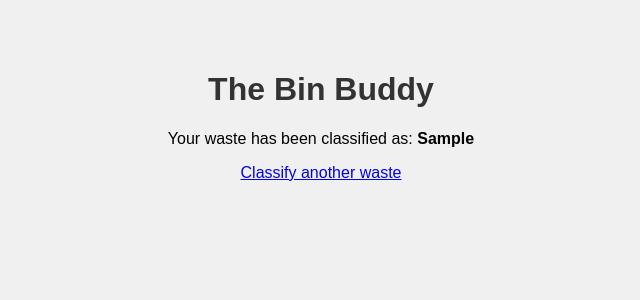
After one commit to weezyswizards/The-Bin-Buddy, a Python web app: template template/results.html in a window 1280 px wide. The commit adds this page. Shown: the top 300 px of the page, without its empty margins (319-959 px from the left). Run offline with Jinja, Linux system fonts and the light colour scheme; the template is opened without the code that fills it: most values are stand-ins (such as "Sample title", 1, 10 or a date in 2020).

Commit message:
updating html and css

```diff
--- /dev/null
+++ b/template/results.html
@@ -0,0 +1,16 @@
+<!DOCTYPE html>
+<html lang="en">
+<head>
+    <meta charset="UTF-8">
+    <meta name="viewport" content="width=device-width, initial-scale=1.0">
+    <title>The Bin Buddy - Result</title>
+    <link rel="stylesheet" href="{{ url_for('static', filename='styles.css') }}">
+</head>
+<body>
+    <div class="container">
+        <h1>The Bin Buddy</h1>
+        <p>Your waste has been classified as: <strong>{{ waste_type }}</strong></p>
+        <a href="{{ url_for('index') }}">Classify another waste</a>
+    </div>
+</body>
+</html>
--- /dev/null
+++ b/template/styles.css
@@ -0,0 +1,30 @@
+body {
+    font-family: Arial, sans-serif;
+    background-color: #f0f0f0;
+    margin: 0;
+    padding: 0;
+}
+
+.container {
+    width: 80%;
+    margin: 0 auto;
+    text-align: center;
+    padding: 50px 0;
+}
+
+h1 {
+    color: #333;
+}
+
+button {
+    padding: 10px 20px;
+    background-color: #5cb85c;
+    color: #fff;
+    border: none;
+    border-radius: 5px;
+    cursor: pointer;
+}
+
+button:hover {
+    background-color: #4cae4c;
+}
```
Also changed, not shown: template/index.html (+19 -1 lines).
